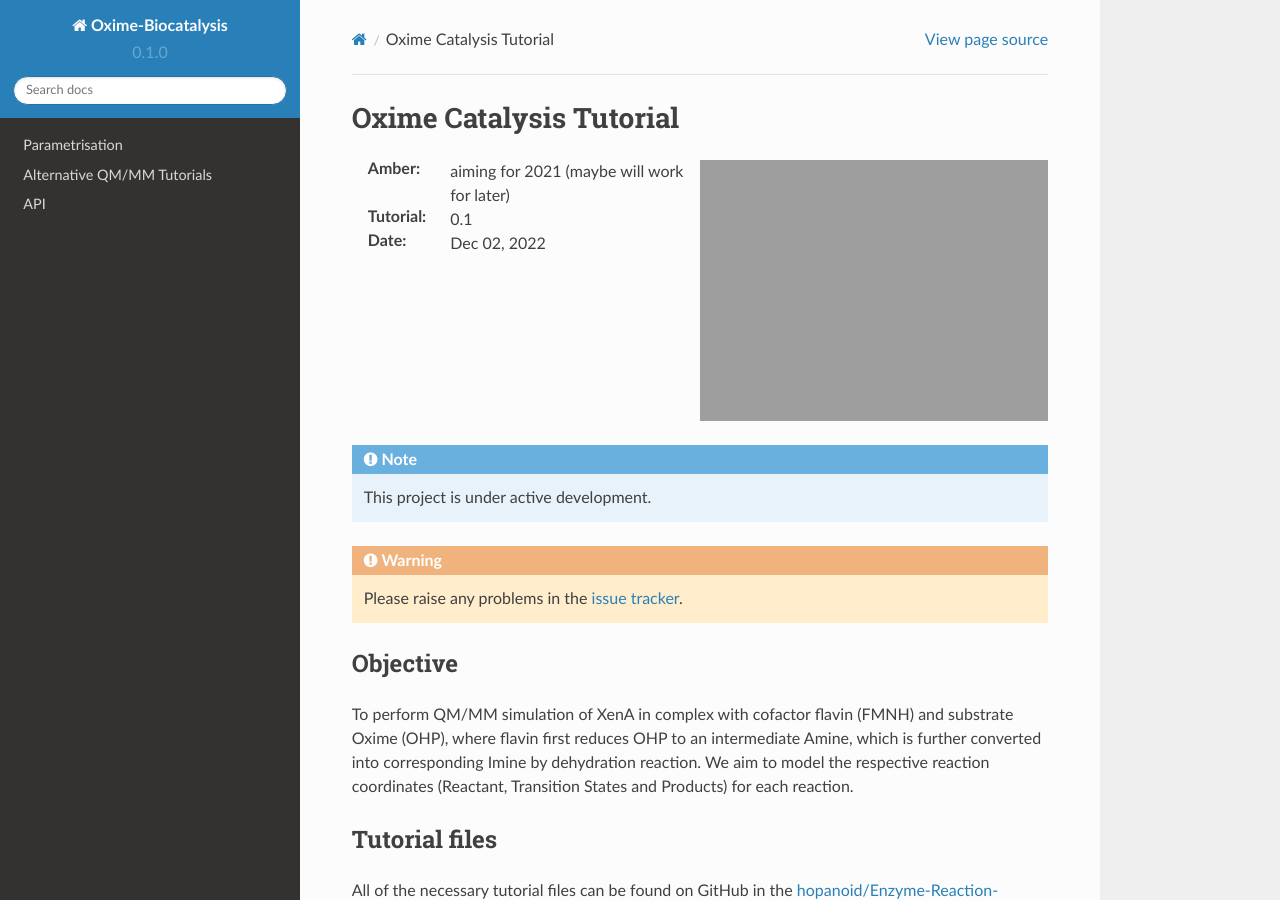
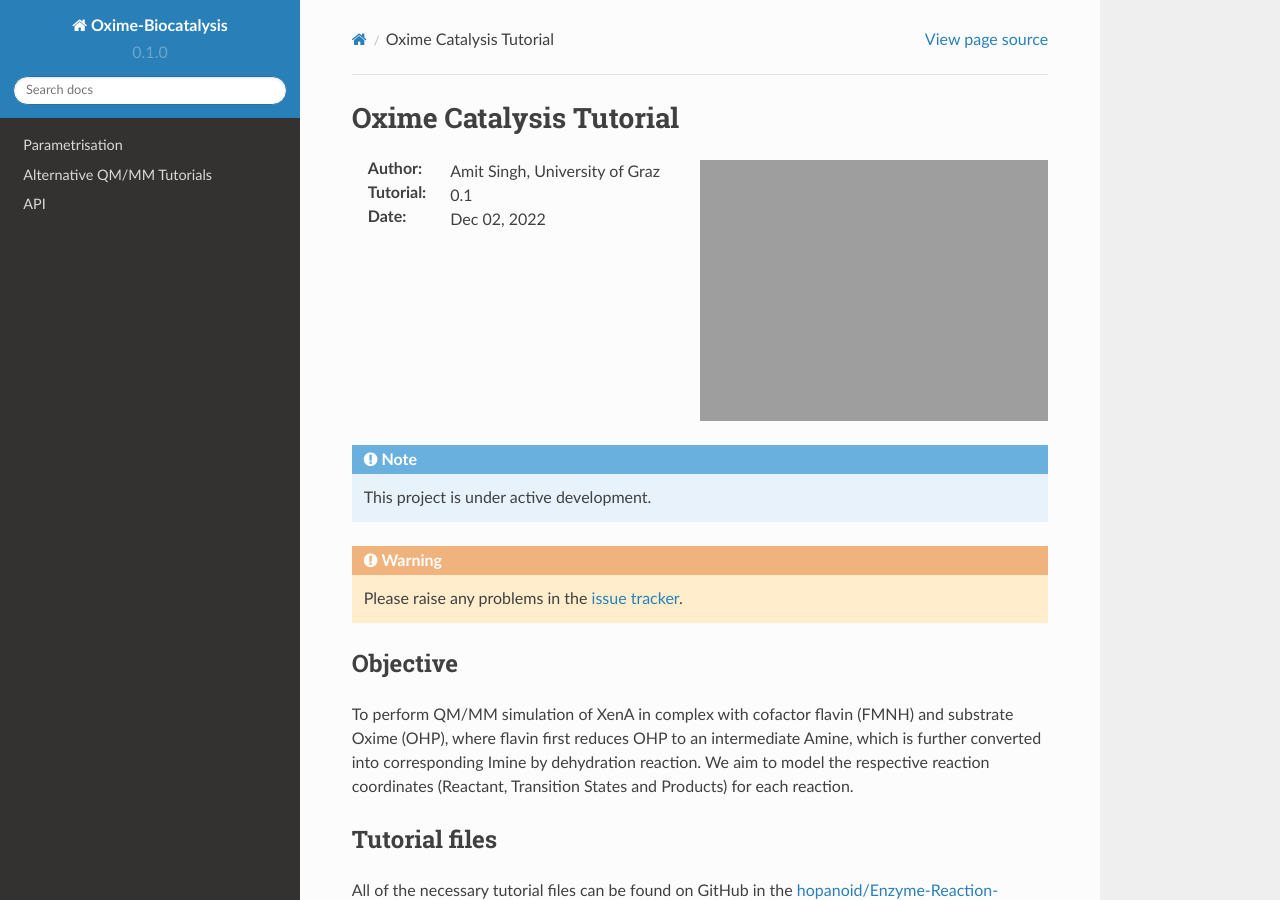
Before and after one commit to hopanoid/Enzyme-Reaction-Dynamics-Tutorial, a Sphinx documentation site: the page built from docs/source/index.rst, in a window 1280 px wide and 900 px high. Built offline with Sphinx 7.4.7 and the Read the Docs theme 2.0.0, drawn with Linux system fonts in a browser that asks for light colours.

Commit message:
Author info added

```diff
--- a/docs/source/index.rst
+++ b/docs/source/index.rst
@@ -20,7 +20,7 @@ Oxime Catalysis Tutorial
 ..   (magenta: α-helices, yellow: β-sheets).
 
 
-:Amber: aiming for 2021 (maybe will work for later)
+:Author: Amit Singh, University of Graz
 :Tutorial: |release|
 :Date: |today|
 
```
